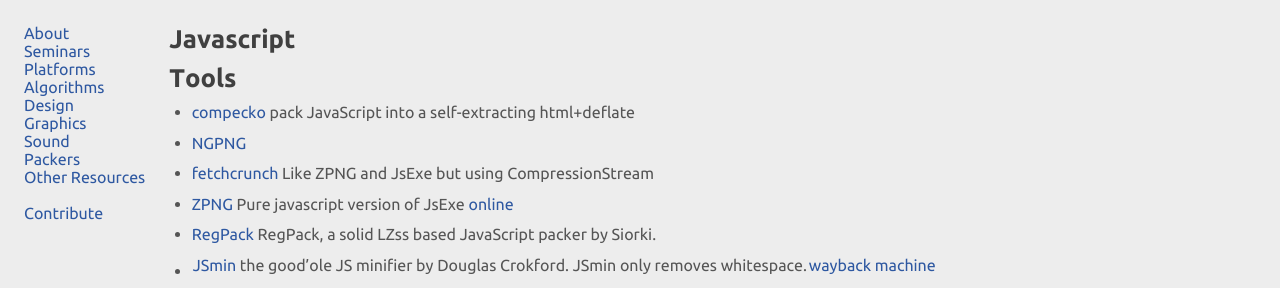
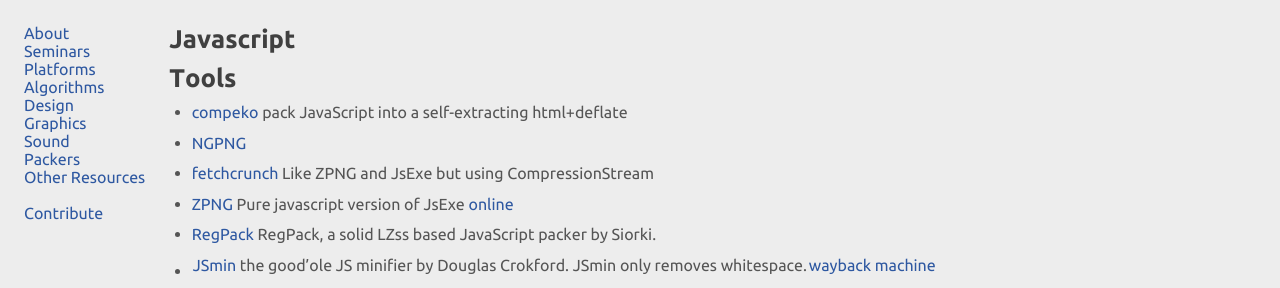
Before and after one commit to in4k/in4k.github.io, a Jekyll site: the page built from wiki/javascript.markdown, in a window 1280 px wide. Shown: the top 288 px of the page. Built offline with Jekyll 4.4.1, drawn with Linux system fonts in a browser that asks for light colours.

Commit message:
Update javascript.markdown

```diff
--- a/wiki/javascript.markdown
+++ b/wiki/javascript.markdown
@@ -5,7 +5,7 @@
 
 # Tools
 
-* [compecko](https://gist.github.com/0b5vr/09ee96ca2efbe5bf9d64dad7220e923b) pack JavaScript into a self-extracting html+deflate
+* [compeko](https://gist.github.com/0b5vr/09ee96ca2efbe5bf9d64dad7220e923b) pack JavaScript into a self-extracting html+deflate
 * [NGPNG](https://github.com/subzey/ngpng)
 * [fetchcrunch](https://github.com/subzey/fetchcrunch) Like ZPNG and JsExe but using CompressionStream
 * [ZPNG](https://xem.github.io/projects/zpng.html) Pure javascript version of JsExe [online](http://codegolf.github.io/zpng/)
```
